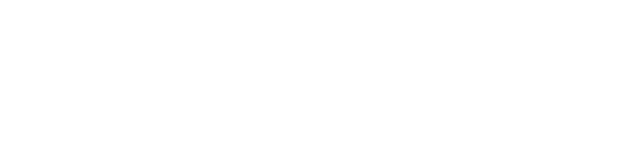
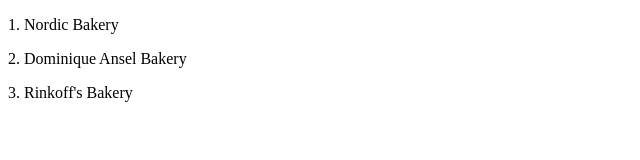
Before and after one commit to kristinatjuatja/Website-project, a plain HTML site: page landing-page.html in a window 1280 px wide. Shown: the whole page, without its empty margins (0-640 px from the left). Drawn offline with Linux system fonts and the light colour scheme.

```diff
--- a/landing-page.html
+++ b/landing-page.html
@@ -1,5 +1,15 @@
 <!DOCTYPE html>
 <html>
 <head>
-  <title>The Ultimate Guide to London's Best Cafes</title>
+  <title>The Ultimate Guide to London's Best Cafes and Bakeries</title>
 </head>
+
+<body>
+<p></p>
+
+<p>1. Nordic Bakery</p>
+<p>2. Dominique Ansel Bakery</p>
+<p>3. Rinkoff's Bakery</p>
+
+</body>
+</html>
```
